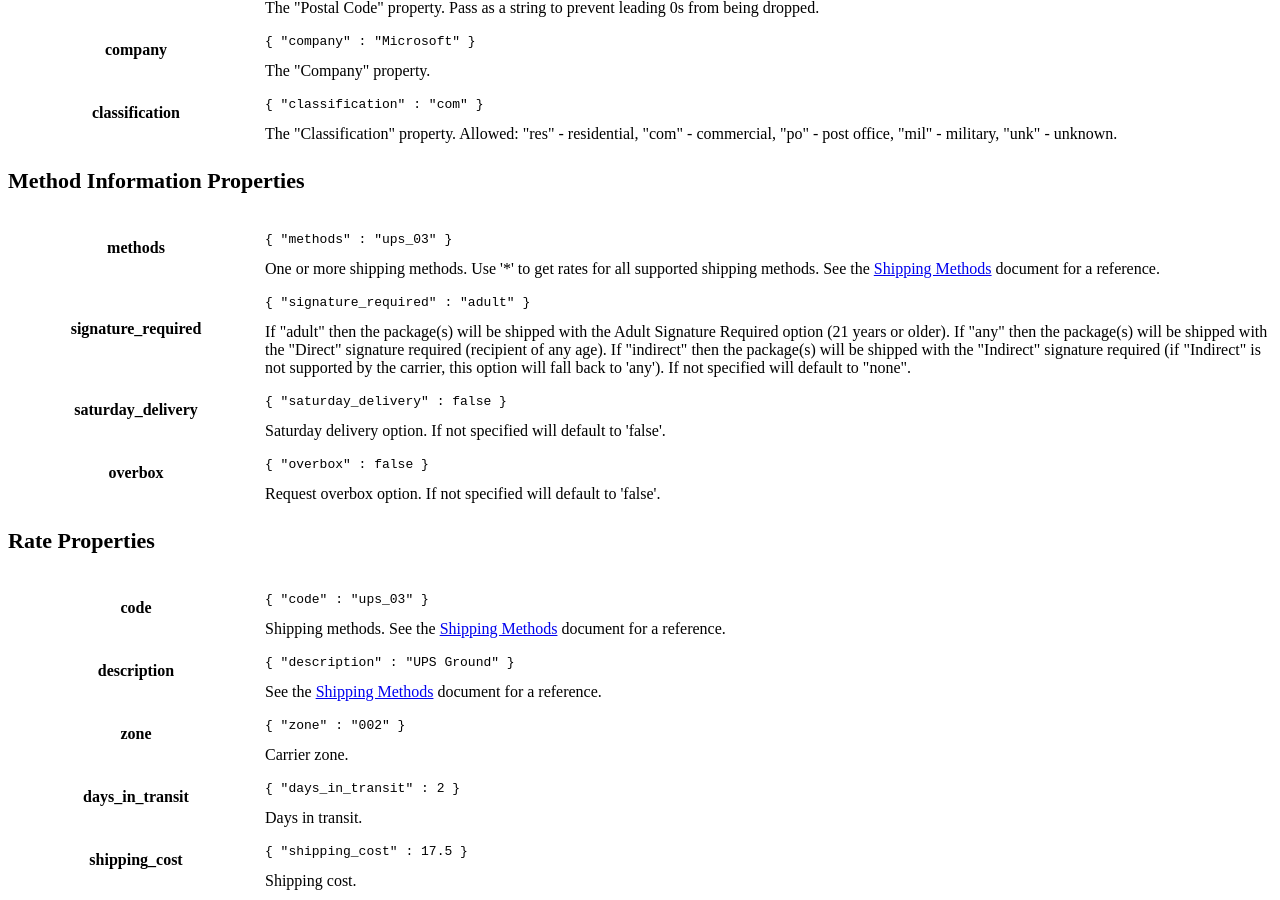
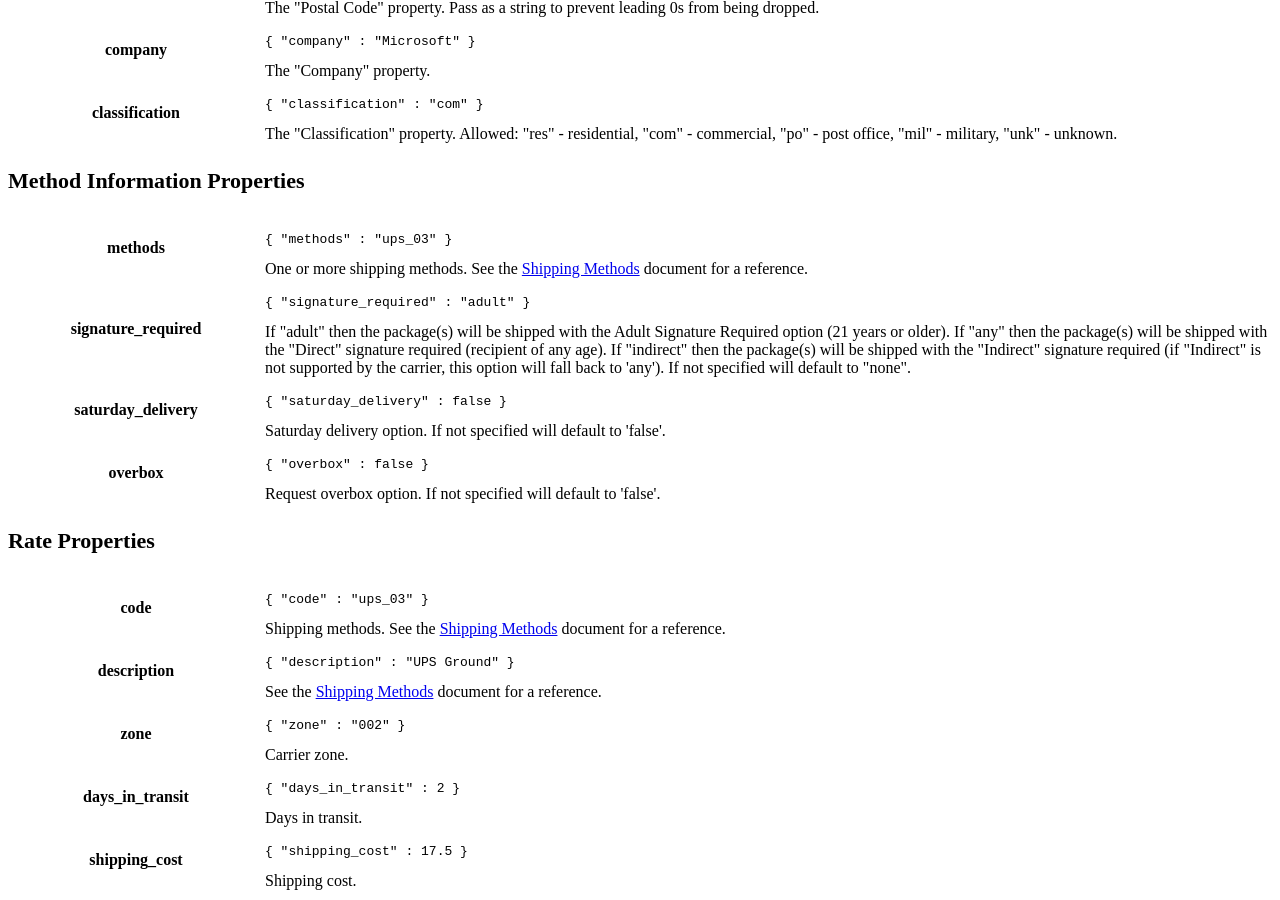
Before and after one commit to ShipStream/shipstream.github.io, a Jekyll site: the page built from _posts/2014-07-30-rate.md, in a window 1280 px wide and 900 px high, scrolled down 4266 px. Built offline with Jekyll 4.4.1, drawn with Linux system fonts in a browser that asks for light colours; a style sheet for code colours, icons or effects is not loaded.

Commit message:
Remove reference to shipping method wildcard.

```diff
--- a/_posts/2014-07-30-rate.md
+++ b/_posts/2014-07-30-rate.md
@@ -290,7 +290,7 @@ An array of enabled shipping methods.
     <th>methods</th>
     <td>
         <pre><code>{ "methods" : "ups_03" }</code></pre>
-        One or more shipping methods. Use '*' to get rates for all supported shipping methods. See the <a href="/doc/shipping-methods.html">Shipping Methods</a> document for a reference.
+        One or more shipping methods. See the <a href="/doc/shipping-methods.html">Shipping Methods</a> document for a reference.
     </td>
 </tr>
 <tr>
```
